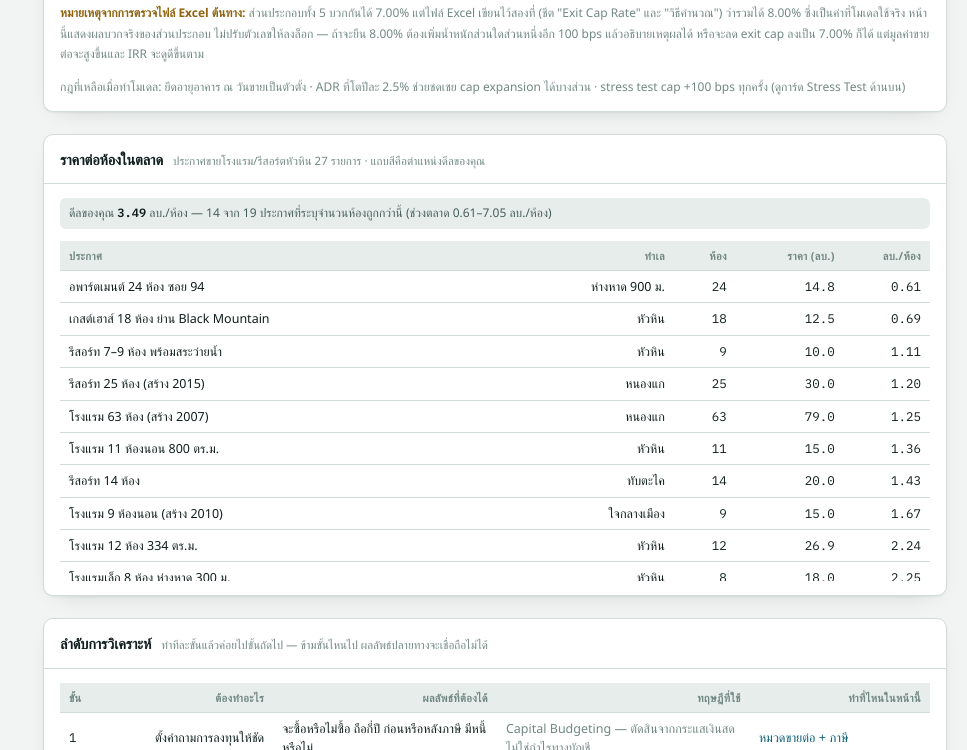
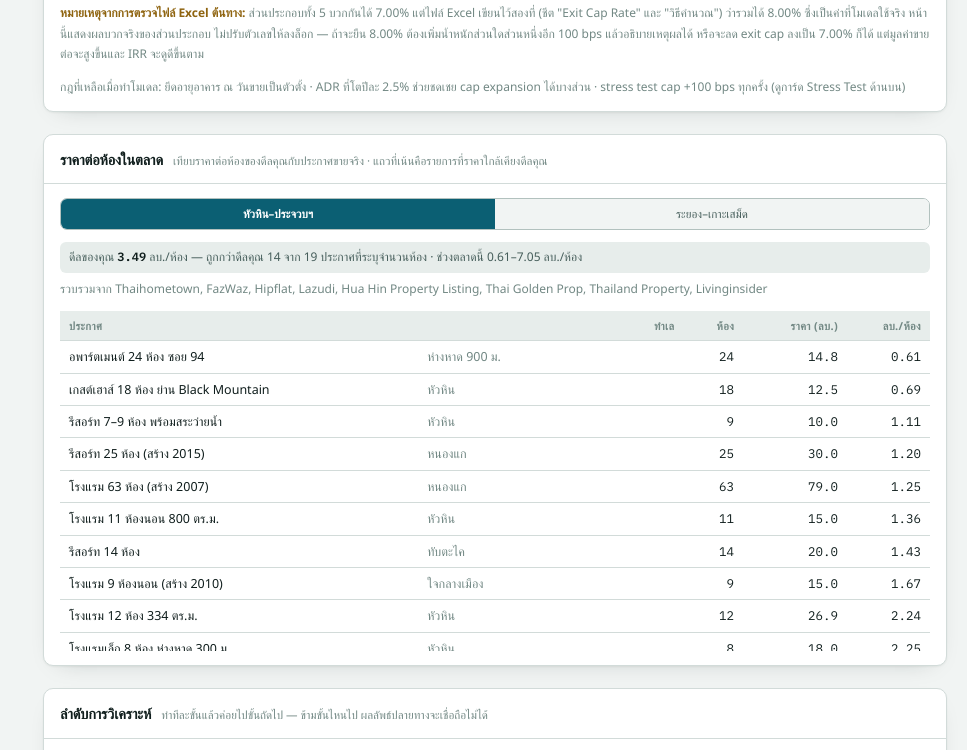
Before and after one commit to Ton-Munoi99/hotel-feasibility, a plain HTML site: page index.html in a window 1280 px wide. Shown: the part 3623-4373 px from the top of the page, without its empty margins (313-1280 px from the left). Drawn offline with Linux system fonts and the light colour scheme; a web font is replaced by a local one.

Commit message:
เพิ่มชุดเทียบราคาตลาดระยอง-เกาะเสม็ด และสวิตช์สลับตลาด
12 ประกาศจาก Thailand-Property ระบุจำนวนห้องครบทุกรายการ
รวมโรงแรม 24 ห้องบนเกาะเสม็ด (อ่าวลูกโยน ห่างท่าเรือ 120 ม.) 69 ลบ. = 2.88 ลบ./ห้อง

ตลาดที่เลือกติดไปกับลิงก์แชร์ด้วย

ไม่ได้แตะค่าตั้งต้นในแถบซ้าย เพราะยังไม่พบสถิติ ADR/Occupancy ของระยอง
ที่อ้างอิงได้ — ใส่ตัวเลขเดาลงไปจะทำให้ผลลัพธ์ดูน่าเชื่อถือกว่าความเป็นจริง

Co-Authored-By: Claude Opus 5 <noreply@anthropic.com>

```diff
--- a/index.html
+++ b/index.html
@@ -295,10 +295,12 @@ details.dd[open] summary::before{transform:rotate(90deg)}
     <section class="card">
       <div class="card-h">
         <h2>ราคาต่อห้องในตลาด</h2>
-        <p>ประกาศขายโรงแรม/รีสอร์ตหัวหิน 27 รายการ · แถบสีคือตำแหน่งดีลของคุณ</p>
+        <p>เทียบราคาต่อห้องของดีลคุณกับประกาศขายจริง · แถวที่เน้นคือรายการที่ราคาใกล้เคียงดีลคุณ</p>
       </div>
       <div class="card-b">
-        <div id="comps-me" class="derived" style="margin:0 0 12px"></div>
+        <div class="seg" id="seg-market" style="margin:0 0 12px"></div>
+        <div id="comps-me" class="derived" style="margin:0 0 6px"></div>
+        <p class="note" id="comps-src" style="margin:0 0 12px"></p>
         <div class="scroll" style="max-height:340px"><table id="tbl-comps"></table></div>
       </div>
     </section>
@@ -384,7 +386,7 @@ const DEFAULTS = {
   holdYears:10, exitCap:.08, saleCostPct:.03,
   citRate:0, buildShare:.70, depYears:20,
   targetYoC:.075, minDSCR:1.20,
-  opexMode:"flat", terminalMode:"y10",
+  opexMode:"flat", terminalMode:"y10", market:"หัวหิน–ประจวบฯ",
 };
 
 // ที่มาของตัวเลขแต่ละช่อง — ยกมาจากชีต "สมมติฐาน" คอลัมน์ D ทั้งหมด
@@ -983,7 +985,8 @@ function renderGuide(){
 }
 
 /* ============================ ประกาศขายในตลาด ============================ */
-const COMPS = [
+const MARKETS = {
+ "หัวหิน–ประจวบฯ": {src:"รวบรวมจาก Thaihometown, FazWaz, Hipflat, Lazudi, Hua Hin Property Listing, Thai Golden Prop, Thailand Property, Livinginsider", rows:[
  [9,10,"รีสอร์ท 7–9 ห้อง พร้อมสระว่ายน้ำ","หัวหิน"],
  [18,12.5,"เกสต์เฮาส์ 18 ห้อง ย่าน Black Mountain","หัวหิน"],
  [24,14.75,"อพาร์ตเมนต์ 24 ห้อง ซอย 94","ห่างหาด 900 ม."],
@@ -1011,25 +1014,57 @@ const COMPS = [
  [null,569.5,"อาคารโรงแรม + ไดรฟ์กอล์ฟ + สปอร์ตคอมเพล็กซ์","หัวหิน (27 ไร่)"],
  [241,1700,"โรงแรม 4 ดาว 241 ห้อง ริมหาดส่วนตัว","หัวหิน–ชะอำ"],
  [null,1800,"โรงแรมริมหาดขนาดใหญ่","หัวหิน"],
-];
+ ]},
+ "ระยอง–เกาะเสม็ด": {src:"รวบรวมจาก Thailand-Property (ก.ย. 2569) — ประกาศที่ระบุจำนวนห้องชัดเจนเท่านั้น", rows:[
+ [3,7.99,"รีสอร์ตขนาดเล็ก ที่ดิน 2-1-10 ไร่","แกลง · เนินฆ้อ"],
+ [9,7.99,"Eco Resort (ผังรองรับได้ถึง 20 ห้อง)","แกลง · เนินฆ้อ"],
+ [5,8.5,"เกสต์เฮาส์ใกล้หาดแม่พิมพ์","แกลง · กร่ำ"],
+ [7,8.9,"เกสต์เฮาส์พร้อมสระว่ายน้ำ","เมืองระยอง · เพ"],
+ [7,12.9,"รีสอร์ตพูลวิลล่า + บังกะโล","เมืองระยอง · ในไร่–เพ"],
+ [20,20,"รีสอร์ตขนาดเล็ก ใกล้ถนนสุขุมวิท","เมืองระยอง · เนินพระ"],
+ [5,19.999,"วิลล่าพร้อมสระ ทะเลสาบ และห้องปล่อยเช่า","เมืองระยอง · ทับมา"],
+ [10,24,"อาคารทรงไทย 429 ตร.ม.","แกลง · ชากพง"],
+ [23,61.9,"รีสอร์ตหาดแม่รำพึง 3,597 ตร.ม.","เมืองระยอง · เพ"],
+ [24,69,"โรงแรม 24 ห้อง เกาะเสม็ด (2 ดาว) ★","อ่าวลูกโยน · ห่างท่าเรือ 120 ม. · อาคาร 1,200 ตร.ม."],
+ [33,75,"รีสอร์ตติดหาด 120 เตียง (2-3-16.75 ไร่)","แกลง · อ่าวเจริญ ชากพง"],
+ [23,250,"กิจการรีสอร์ต ที่ดิน 30 ไร่","บ้านฉาง · ราคาขับด้วยมูลค่าที่ดิน ไม่ใช่จำนวนห้อง"],
+ ]},
+};
 
 function renderComps(r){
-  const withKey = COMPS.filter(c=>c[0]).map(c=>({rooms:c[0], mb:c[1], ppk:c[1]/c[0], name:c[2], loc:c[3]}))
-                        .sort((a,b)=>a.ppk-b.ppk);
+  const names = Object.keys(MARKETS);
+  if(!names.includes(A.market)) A.market = names[0];
+  const mk = MARKETS[A.market];
+  const withKey = mk.rows.filter(c=>c[0])
+        .map(c=>({rooms:c[0], mb:c[1], ppk:c[1]/c[0], name:c[2], loc:c[3]}))
+        .sort((a,b)=>a.ppk-b.ppk);
+  const noKey = mk.rows.filter(c=>!c[0]);
   const me = r.pricePerKey/1e6;
   const below = withKey.filter(c=>c.ppk < me).length;
+  const lo = withKey[0].ppk, hi = withKey[withKey.length-1].ppk;
+
+  document.getElementById("seg-market").innerHTML =
+    names.map(n=>`<button data-m="${n}" aria-pressed="${n===A.market}">${n}</button>`).join("");
+  document.getElementById("seg-market").onclick = e=>{
+    if(e.target.dataset.m){ A.market = e.target.dataset.m; render(); }
+  };
+
   document.getElementById("comps-me").innerHTML =
-    `<span>ดีลของคุณ <b class="num">${nf(me,2)}</b> ลบ./ห้อง — ${below} จาก ${withKey.length} ประกาศที่ระบุจำนวนห้องถูกกว่านี้
-     (ช่วงตลาด ${nf(withKey[0].ppk,2)}–${nf(withKey[withKey.length-1].ppk,2)} ลบ./ห้อง)</span>`;
+    `<span>ดีลของคุณ <b class="num">${nf(me,2)}</b> ลบ./ห้อง — ถูกกว่าดีลคุณ ${below} จาก ${withKey.length} ประกาศที่ระบุจำนวนห้อง
+     · ช่วงตลาดนี้ ${nf(lo,2)}–${nf(hi,2)} ลบ./ห้อง</span>`;
+
   document.getElementById("tbl-comps").innerHTML =
     `<thead><tr><th>ประกาศ</th><th>ทำเล</th><th>ห้อง</th><th>ราคา (ลบ.)</th><th>ลบ./ห้อง</th></tr></thead>
      <tbody>${withKey.map(c=>{
-       const near = Math.abs(c.ppk-me) < .35;
-       return `<tr class="${near?"em":""}"><td>${c.name}</td><td>${c.loc}</td>
+       const near = Math.abs(c.ppk-me) < Math.max(.35, me*.12);
+       return `<tr class="${near?"em":""}"><td>${c.name}</td><td class="wrap dim">${c.loc}</td>
          <td class="n">${c.rooms}</td><td class="n">${nf(c.mb,1)}</td><td class="n">${nf(c.ppk,2)}</td></tr>`;
      }).join("")}
-     ${COMPS.filter(c=>!c[0]).map(c=>`<tr><td>${c[2]}</td><td>${c[3]}</td><td class="n">—</td><td class="n">${nf(c[1],1)}</td><td class="n">—</td></tr>`).join("")}
+     ${noKey.map(c=>`<tr><td>${c[2]}</td><td class="wrap dim">${c[3]}</td>
+       <td class="n">—</td><td class="n">${nf(c[1],1)}</td><td class="n">—</td></tr>`).join("")}
      </tbody>`;
+
+  document.getElementById("comps-src").textContent = mk.src;
 }
 
 /* ============================ Due Diligence ============================ */
```
Also changed, not shown: 1 other file.
